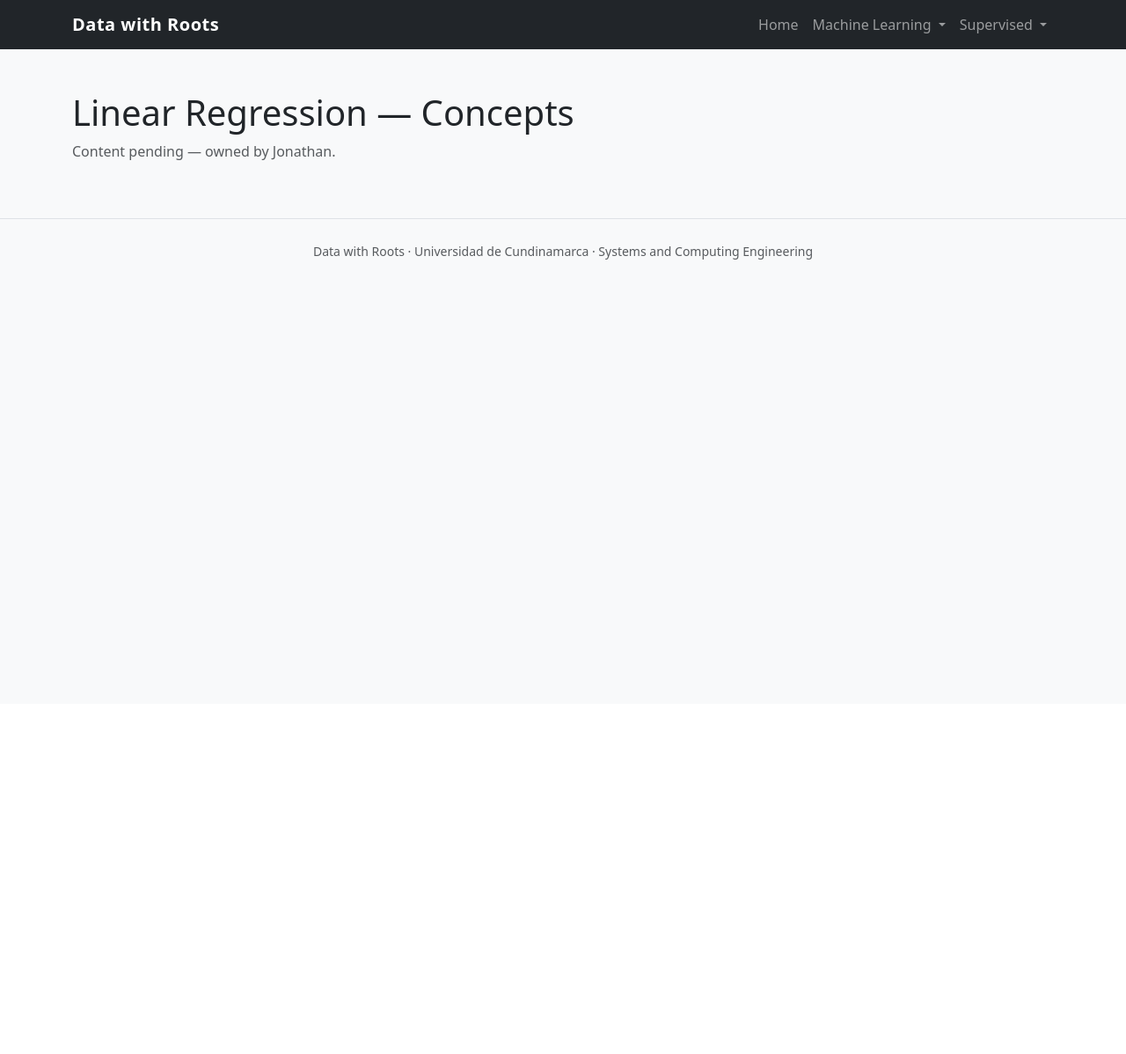
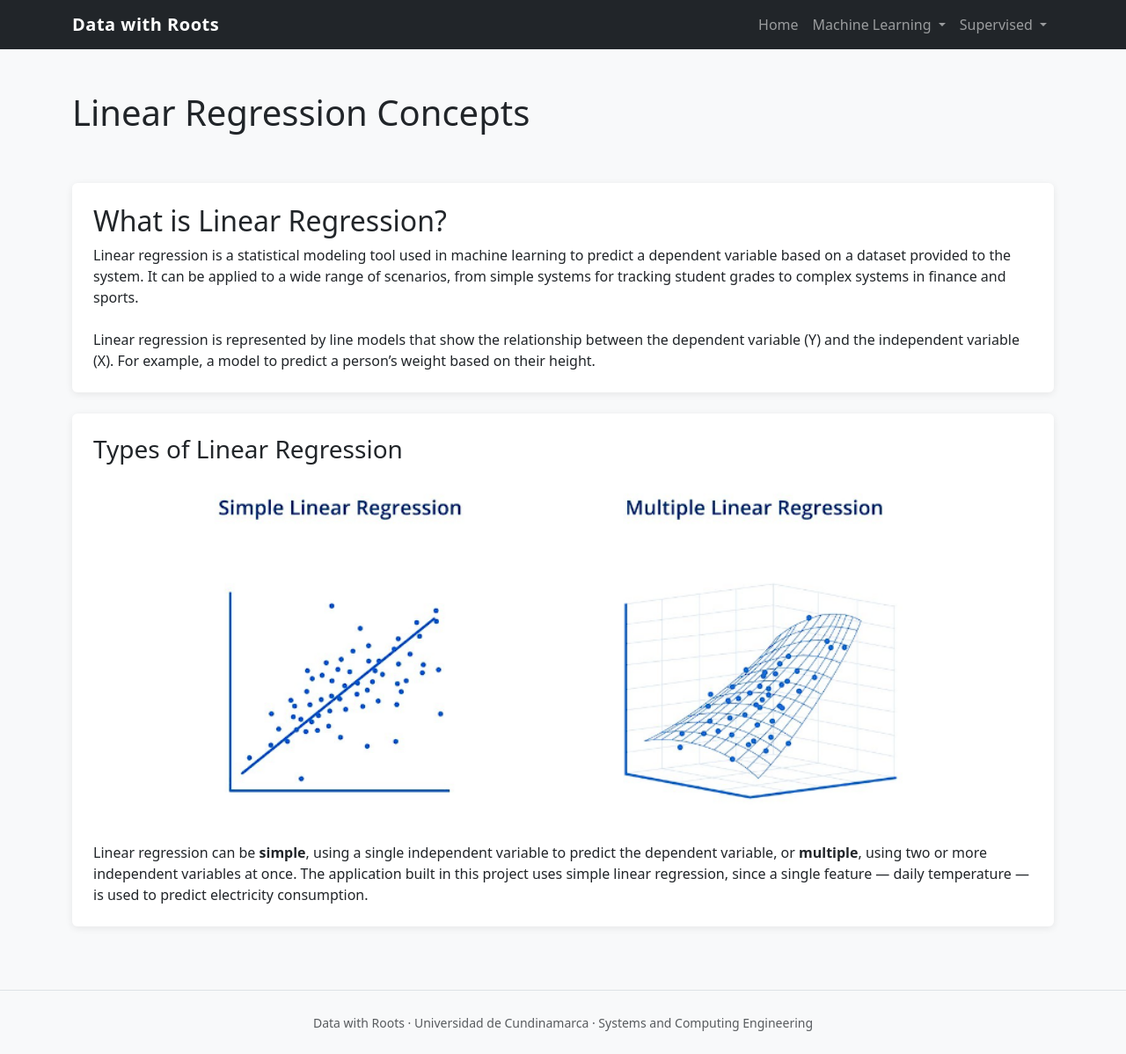
Before and after one commit to samucr27/Machine-Learning-Act1, a Flask app: page /linear-regression/concepts in a window 1280 px wide. Shown: the whole page at 88% size. Before the commit the page ends 295 px from the top, so only its background shows below. Run offline with Flask 3, Linux system fonts and the light colour scheme; some libraries are stand-ins or nearby versions.

Commit message:
The sections “What Is Linear Regression?” and “Types of Linear Regression” have been added.

```diff
--- a/templates/lr_concepts.html
+++ b/templates/lr_concepts.html
@@ -3,6 +3,39 @@
 {% block title %}Linear Regression — Concepts{% endblock %}
 
 {% block content %}
-    <h1>Linear Regression — Concepts</h1>
-    <p class="text-muted">Content pending — owned by Jonathan.</p>
+    <h1>Linear Regression Concepts</h1>
+
+    <br><br>
+
+    <div class="card accent-card mb-4">
+        <div class="card-body p-4">
+            <h2 >What is Linear Regression?</h2>
+
+            <p class="lead-text mb-0"> Linear regression is a statistical modeling tool used in machine learning to predict
+            a dependent variable based on a dataset provided to the system.
+            It can be applied to a wide range of scenarios, from simple systems
+            for tracking student grades to complex systems in finance and sports.
+            <br><br>
+            Linear regression is represented by line models that show the relationship between the dependent variable (Y)
+            and the independent variable (X).
+            For example, a model to predict a person’s weight based on their height. </p>
+        </div>
+    </div>
+
+    <div class="card accent-card mb-4">
+        <div class="card-body p-4">
+            <h3>Types of Linear Regression</h3>
+
+            <img src="{{ url_for('static', filename='regresion.png') }}" style="display: block; margin: 0 auto; width: 80%;">
+
+            <p class="lead-text mt-3 mb-0">
+                Linear regression can be <strong>simple</strong>, using a single independent variable to
+                predict the dependent variable, or <strong>multiple</strong>, using two or more independent
+                variables at once. The application built in this project uses simple linear regression,
+                since a single feature — daily temperature — is used to predict electricity consumption.
+            </p>
+        </div>
+    </div>
+
+
 {% endblock %}
```
Also changed, not shown: static/regresion.png (added).
